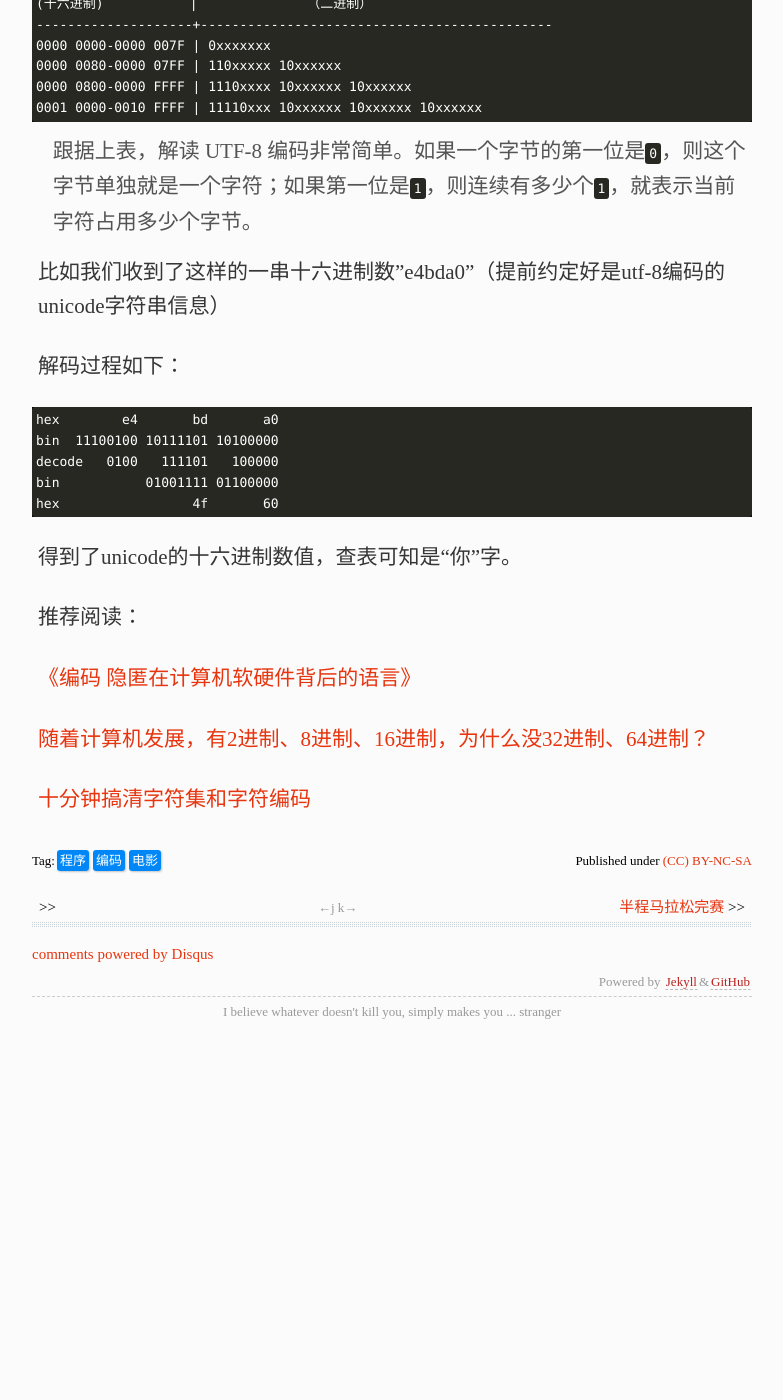
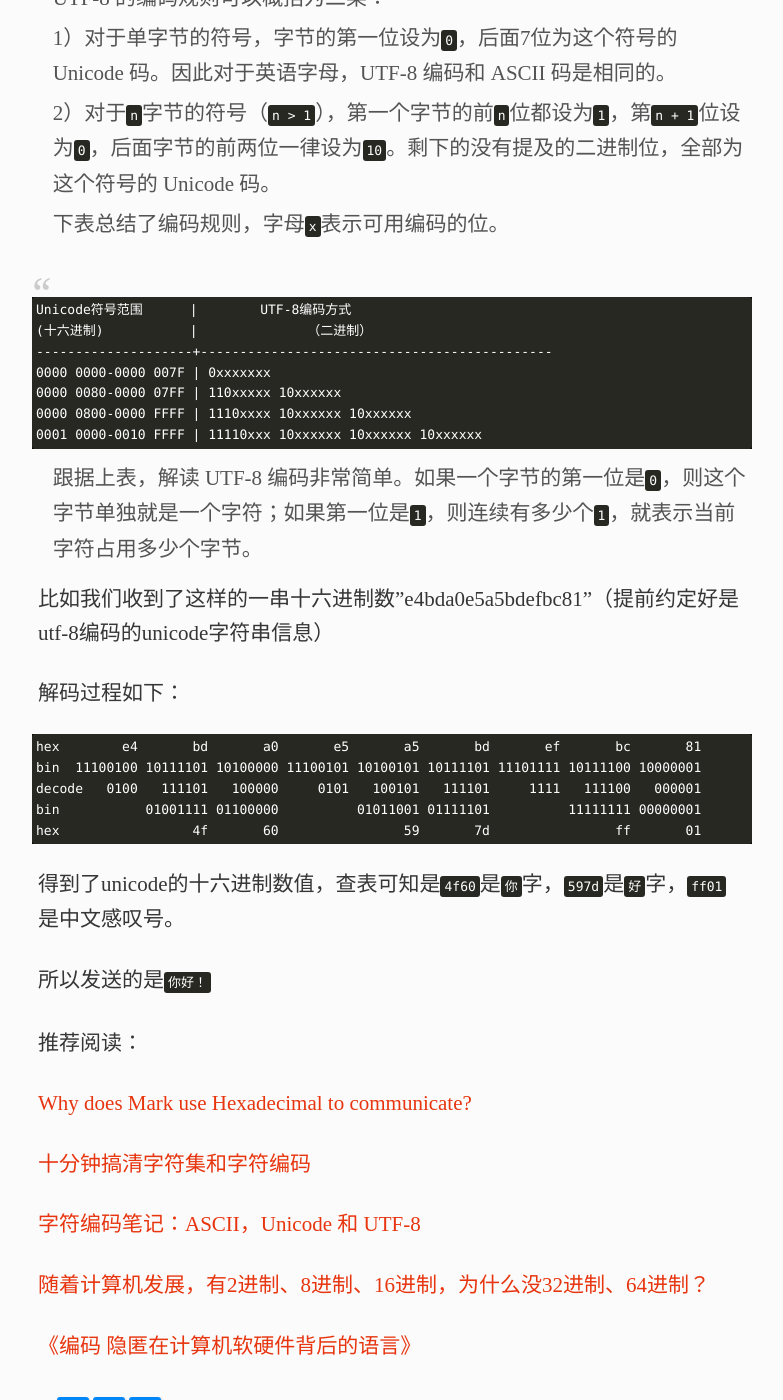
Before and after one commit to xavierskip/xavierskip.github.io, a Jekyll site: the page built from _posts/2019-2-14-code.md, in a window 1280 px wide and 1400 px high, scrolled down 3545 px. Shown: the whole window, without its empty margins (248-1031 px from the left). Built offline with Jekyll 4.4.1, drawn with Linux system fonts in a browser that asks for light colours; comment, search, counter and statistics services are not loaded; before the commit the page ends 4585 px from its top, so only the background shows below that; some of the changed text lies outside the part shown.

Commit message:
Update 2019-2-14-code.md

````diff
--- a/_posts/2019-2-14-code.md
+++ b/_posts/2019-2-14-code.md
@@ -9,11 +9,13 @@ tags:
 
 最近看了一部电影《火星救援》，里面有一个情节，男主角通过火星探测器上一个可以旋转的摄像头与地球建立联系。
 
+![](https://ws4.sinaimg.cn/large/006tKfTcgy1g07cet8emyj31hc0m84bk.jpg)
+
 虽然摄像头可以传输视频信号，但是这个视频传输是单向的，只能从火星传输到地球。地球可以收到火星上的视频信号，但是火星上看不到地球上的视频信号，也就无法完成交流。（当然，建立联系后在工程师的帮助下，直接接入火星探测器电脑系统通讯了就不用这么麻烦了）
 
 地球上可以看到主角写在纸上的字，但是该用什么来接收来自地球的信息呢？好像只有摄像头可以转动这点可以利用了。那么要如何通过这个可以转动的摄像头与地球联系？就像两个聋子，沟通只能靠手语，结合实际情况我们该如何设计这个手语。
 
-其实最直观的就是做26个英文字母的牌子，摆成一圈，摄像镜头转到哪个牌子就表示相应的字母，记录下来不就可以获取信息了吗？似乎可行，但是细想一下，表达信息26个字母好像不够，还有像数字、符号之类的，一起加起来似乎也不少了，这么多牌子摄像头转的过来吗？是不是有点密集，而且只对英语一种语言有效。一种语言有多少字就要多少个牌子？？当然这是后话。
+其实**最直观**的就是做26个英文字母的牌子，摆成一圈，摄像镜头转到哪个牌子就表示相应的字母，记录下来不就可以获取信息了吗？似乎可行，但是细想一下，表达信息26个字母好像不够，还有像数字、符号之类的，一起加起来似乎也不少了，这么多牌子摄像头转的过来吗？是不是有点密集，而且只对英语一种语言有效。一种语言有多少字就要多少个牌子？？当然这是后话。
 
 **能否少用一些牌子**，我们需要优化一下这个方法。目前我们也只需要考虑英文这一种语言。
 
@@ -78,28 +80,32 @@ unicode就是一种字符集，和上面的ASCII一样。而 UTF-8 、GBK 则是
 >
 > 跟据上表，解读 UTF-8 编码非常简单。如果一个字节的第一位是`0`，则这个字节单独就是一个字符；如果第一位是`1`，则连续有多少个`1`，就表示当前字符占用多少个字节。
 
-比如我们收到了这样的一串十六进制数"e4bda0"（提前约定好是utf-8编码的unicode字符串信息）
+比如我们收到了这样的一串十六进制数"e4bda0e5a5bdefbc81"（提前约定好是utf-8编码的unicode字符串信息）
 
 解码过程如下：
 
 ```
-hex        e4       bd       a0
-bin  11100100 10111101 10100000
-decode   0100   111101   100000
-bin           01001111 01100000
-hex                 4f       60
+hex        e4       bd       a0       e5       a5       bd       ef       bc       81
+bin  11100100 10111101 10100000 11100101 10100101 10111101 11101111 10111100 10000001
+decode   0100   111101   100000     0101   100101   111101     1111   111100   000001
+bin           01001111 01100000          01011001 01111101          11111111 00000001
+hex                 4f       60                59       7d                ff       01
 ```
 
-得到了unicode的十六进制数值，查表可知是“你”字。
+得到了unicode的十六进制数值，查表可知是`4f60`是`你`字，`597d`是`好`字，`ff01`是中文感叹号。
 
-
+所以发送的是`你好！`
 
 
 
 推荐阅读：
 
-[《编码 隐匿在计算机软硬件背后的语言》](https://book.douban.com/subject/4822685/)
+[Why does Mark use Hexadecimal to communicate?](https://scifi.stackexchange.com/questions/107675/why-does-mark-use-hexadecimal-to-communicate)
+
+[十分钟搞清字符集和字符编码](http://cenalulu.github.io/linux/character-encoding/)
+
+[字符编码笔记：ASCII，Unicode 和 UTF-8](http://www.ruanyifeng.com/blog/2007/10/ascii_unicode_and_utf-8.html)
 
 [随着计算机发展，有2进制、8进制、16进制，为什么没32进制、64进制？](https://www.zhihu.com/question/37657503)
 
-[十分钟搞清字符集和字符编码](http://cenalulu.github.io/linux/character-encoding/)
+[《编码 隐匿在计算机软硬件背后的语言》](https://book.douban.com/subject/4822685/)
````
Also changed, not shown: other parts of _posts/2019-2-14-code.md (+3 -3 lines).
